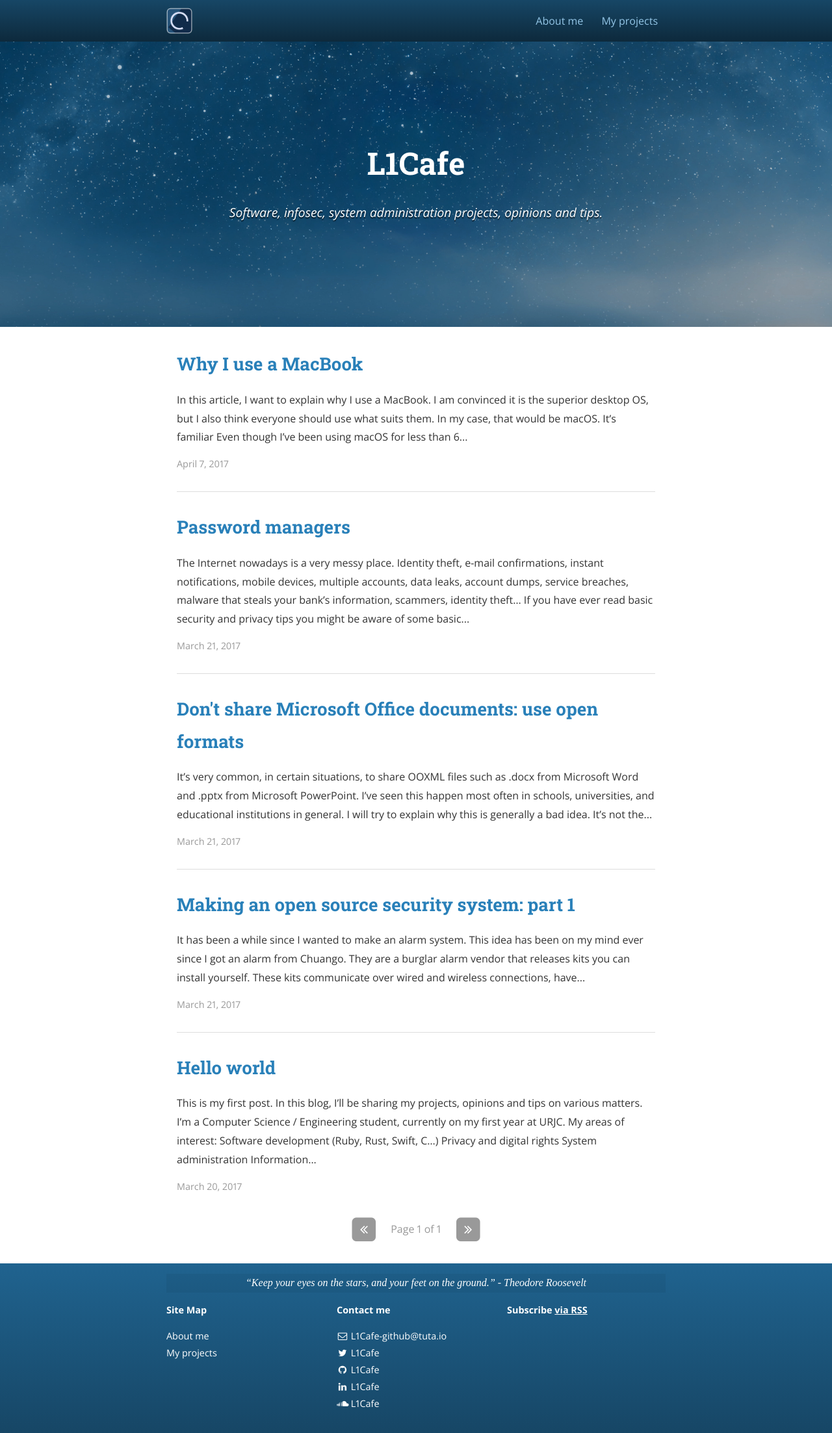
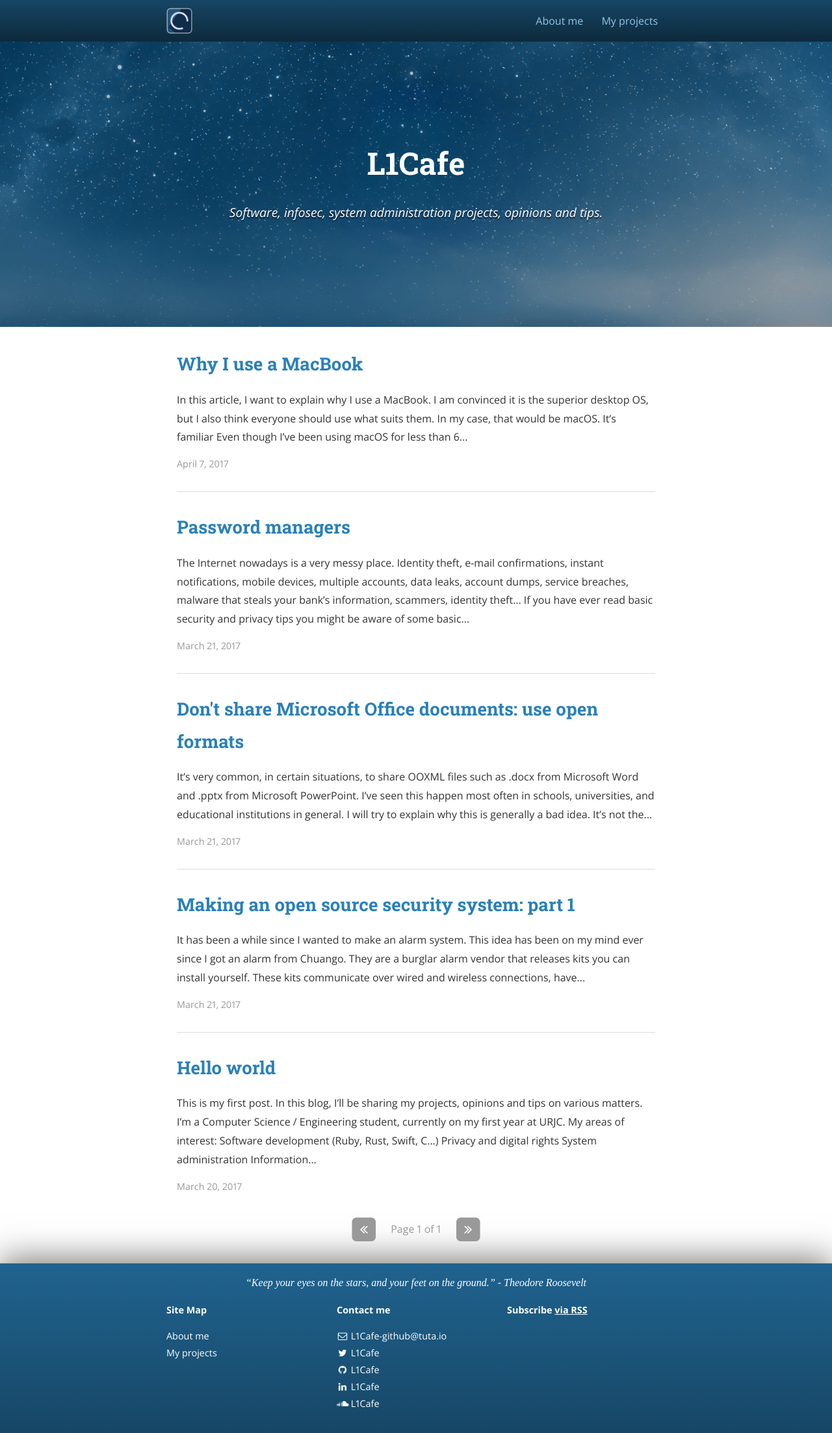
Before and after one commit to L-Cafe/L-Cafe.github.io, a Jekyll site: the page built from index.html, in a window 1280 px wide. Shown: the whole page at 65% size. Built offline with Jekyll 4.4.1, drawn with Linux system fonts in a browser that asks for light colours; nearby versions of some CDN libraries; the list of posts is cut into pages by our own code.

Commit message:
restyling

```diff
--- a/_sass/_layout.scss
+++ b/_sass/_layout.scss
@@ -305,9 +305,6 @@ pre code.hljs {
                 text-decoration: none;
             }
         }
-        .disqus {
-            @include span-columns(12);
-        }
         .post-navigation {
             font-size: 0.9em;
             display: block;
@@ -362,6 +359,7 @@ pre code.hljs {
     $link-color: $white;
     padding: 1em 1em 2em;
     background: linear-gradient($highlight-color,darken($highlight-color,10%));
+    box-shadow: 0 -0.5em 3em rgba(0, 0, 0, 0.5);
     color: $white;
     a {
         color: $link-color;
--- a/_sass/base/_typography.scss
+++ b/_sass/base/_typography.scss
@@ -81,7 +81,6 @@ picture {
   font-style: italic;
   font-family: serif;
   text-align: center;
-  background-color: rgba($color: #000000, $alpha: 0.05);
   &:hover{
     background-color: rgba($color: #000000, $alpha: 0.3);
   }
```
Also changed, not shown: 2 other files.
